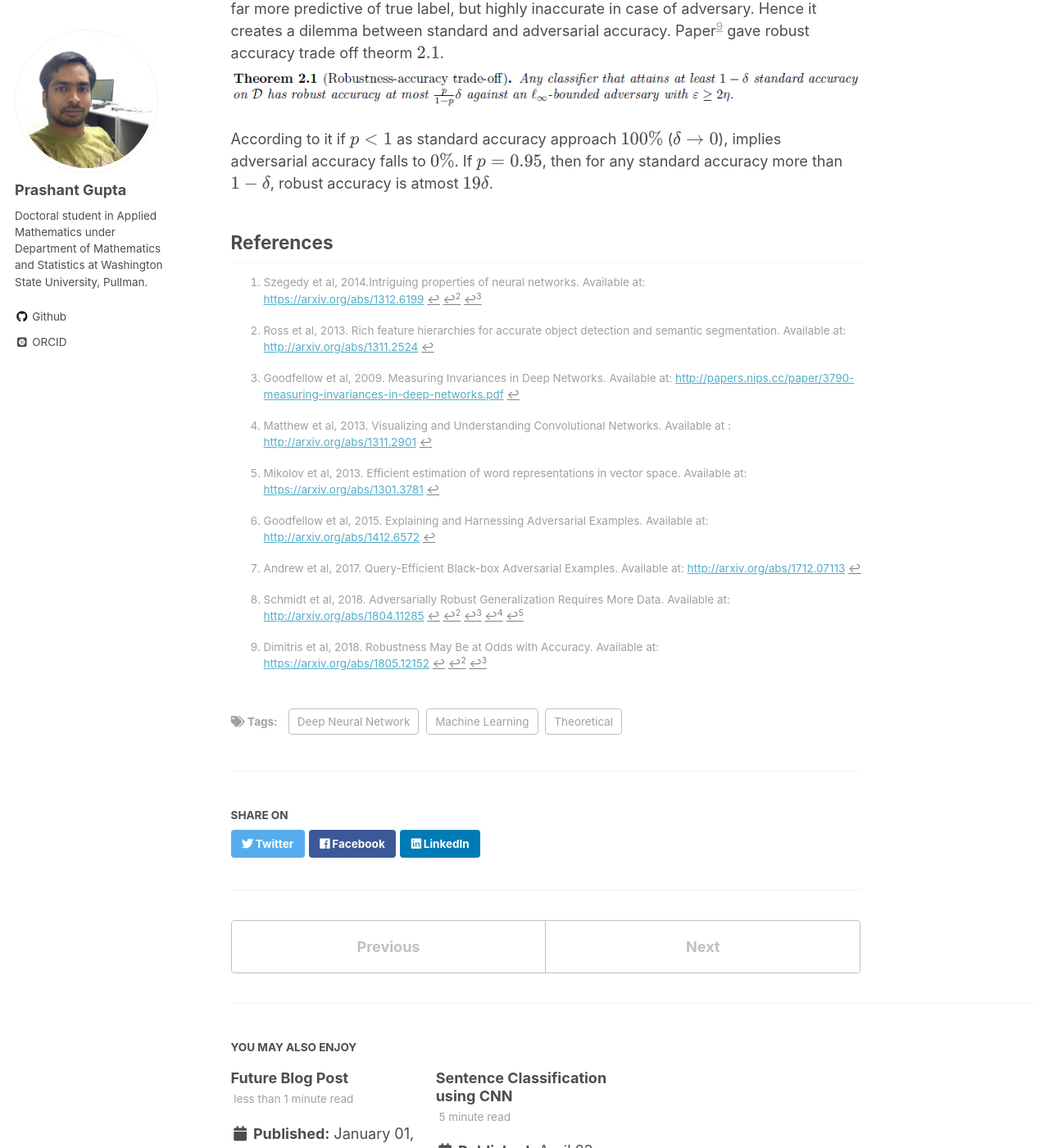
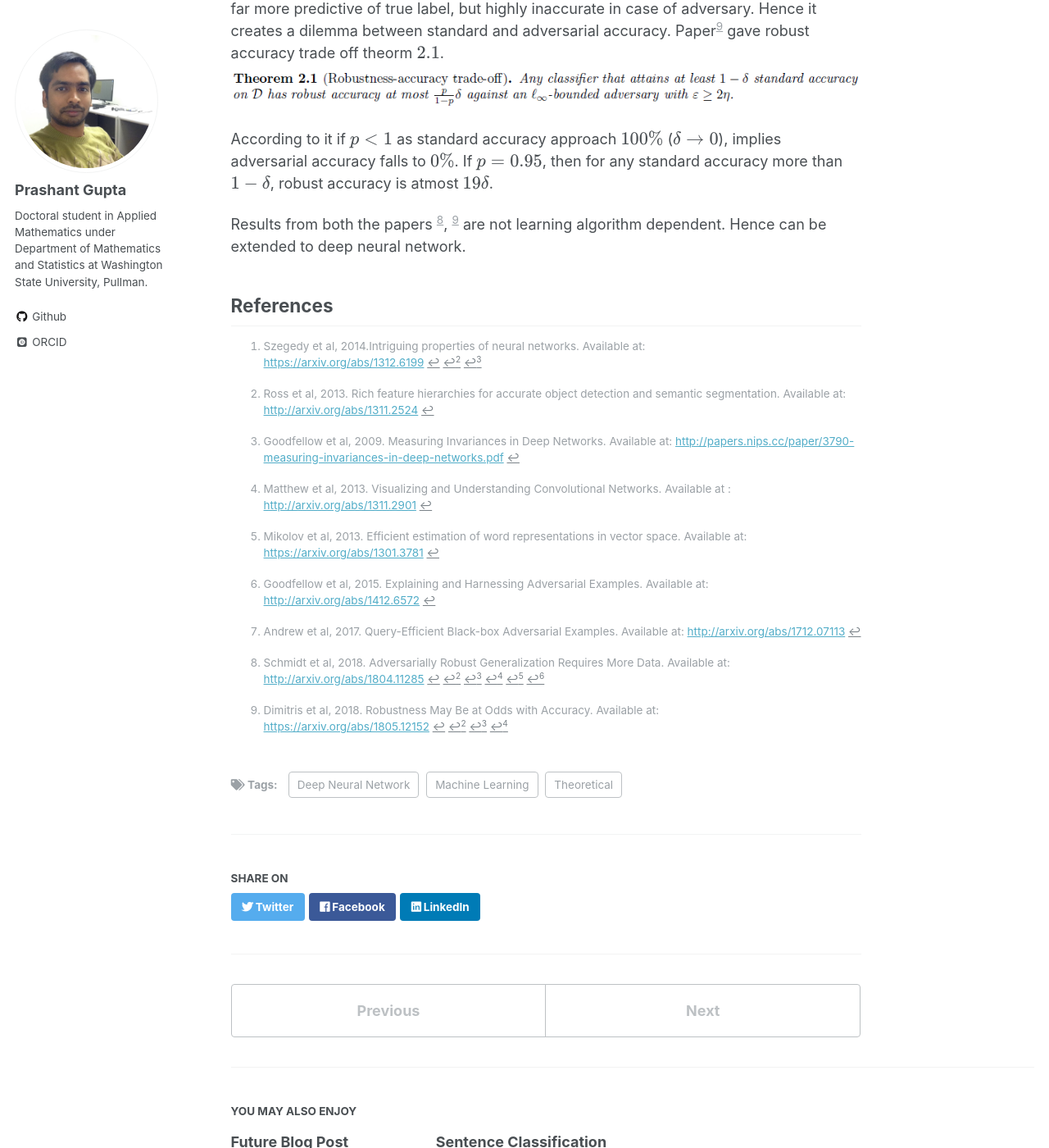
Before and after one commit to pragup/pragup.github.io, a Jekyll site: the page built from _posts/2019-07-31-Adversarial-Robustness-Training.md, in a window 1280 px wide and 1400 px high, scrolled down 3632 px. Shown: the whole window at 82% size. Built offline with Jekyll 4.4.1, drawn with Linux system fonts in a browser that asks for light colours; some web fonts are replaced; formulas are drawn with MathJax 3; some of the changed text lies outside the part shown.

Commit message:
no message

```diff
--- a/_posts/2019-07-31-Adversarial-Robustness-Training.md
+++ b/_posts/2019-07-31-Adversarial-Robustness-Training.md
@@ -35,7 +35,7 @@ Recently some theoretical work has been done explaining existence of adversarial
 adversarial robustness learning is significantly large as compared to standard learning even for simple natural data model(Gaussian data model) as shown in Figure ??. They showed sample complexity of standard
 generalization compared to adversarially robust generalization independently of any learning algorithm.
 ### STANDARD GENERALIZATION ###
-Let $f_{\hat{w}}(x) = sgn(<\hat{w}, x>)$ is a linear classifier where $f_{\hat{w}}: R^d \to {1, -1}$. They studied a situation where good standard classification error can be achieved by a single sample as shown
+Let $f_{\hat{w}}(x) = sgn(<\hat{w}, x>)$ is a linear classifier where $f_{\hat{w}}: R^d \to \{1, -1 \}$. They studied a situation where good standard classification error can be achieved by a single sample as shown
 in Theorm $4$.
 ![ArtSchmidt_Fig_1](https://pragup.github.io/images/ART_Schmidt_Theorm_4.PNG)
 ### ROBUST GENERALIZATION ###
@@ -76,8 +76,10 @@ Hence adversarial accuracy cannot be better than $1 \%$. It clearly indicate met
 adversarial accuracy. Paper[^TsSaEnTuMa2019] gave robust accuracy trade off theorm $2.1$.
 ![ArtDimitris_Fig_2](https://pragup.github.io/images/ART_Dimitris_Theorm_2_1.PNG)
 
-According to it if $p < 1$ as standard accuracy approach $100 \%$ ($\delta \to 0$), implies adversarial accuracy falls to $0\%$. If $p = 0.95$, then for any standard accuracy more than $1 - \delta$, robust accuracy is atmost $19\delta$.
+According to it if $p < 1$ as standard accuracy approach $100 \%$ ($\delta \to 0$), implies adversarial accuracy falls to $0\%$. If $p = 0.95$, then for any standard accuracy more than $1 - \delta$, robust accuracy is
+atmost $19\delta$.
 
+Results from both the papers [^ScSaTsTaMa2018], [^TsSaEnTuMa2019] are not learning algorithm dependent. Hence can be extended to deep neural network.
 
 
 
```
